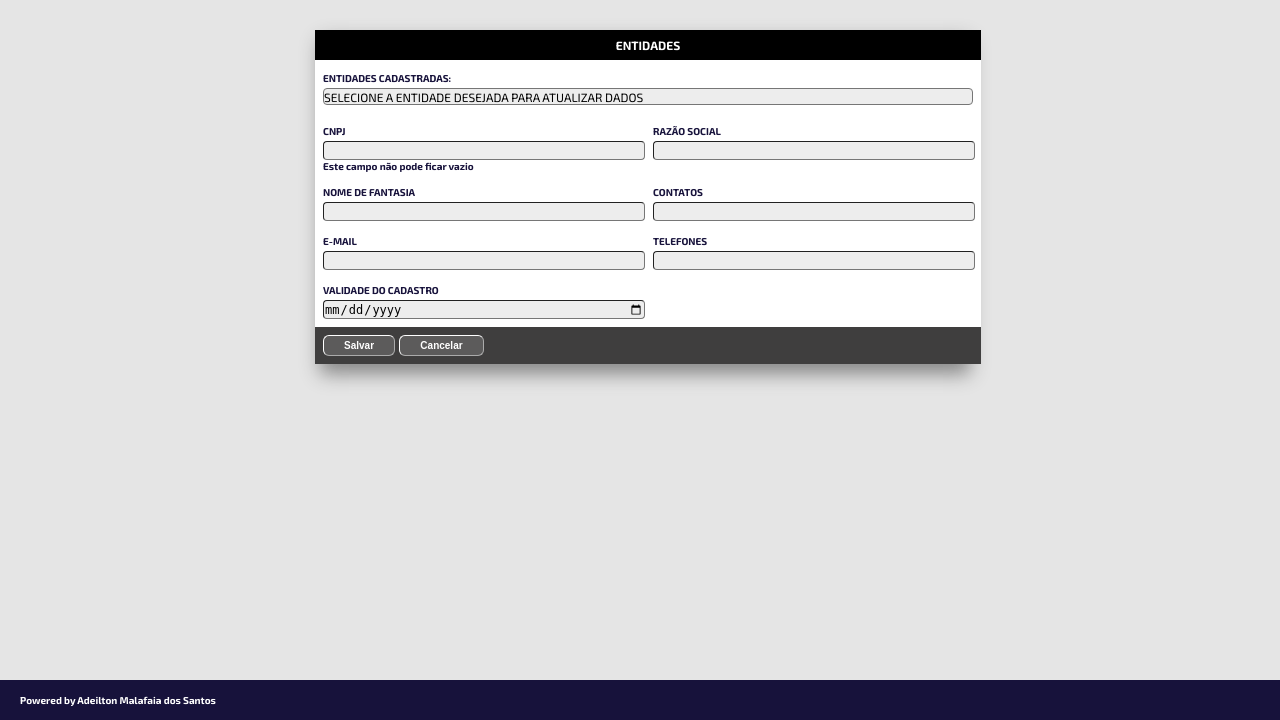
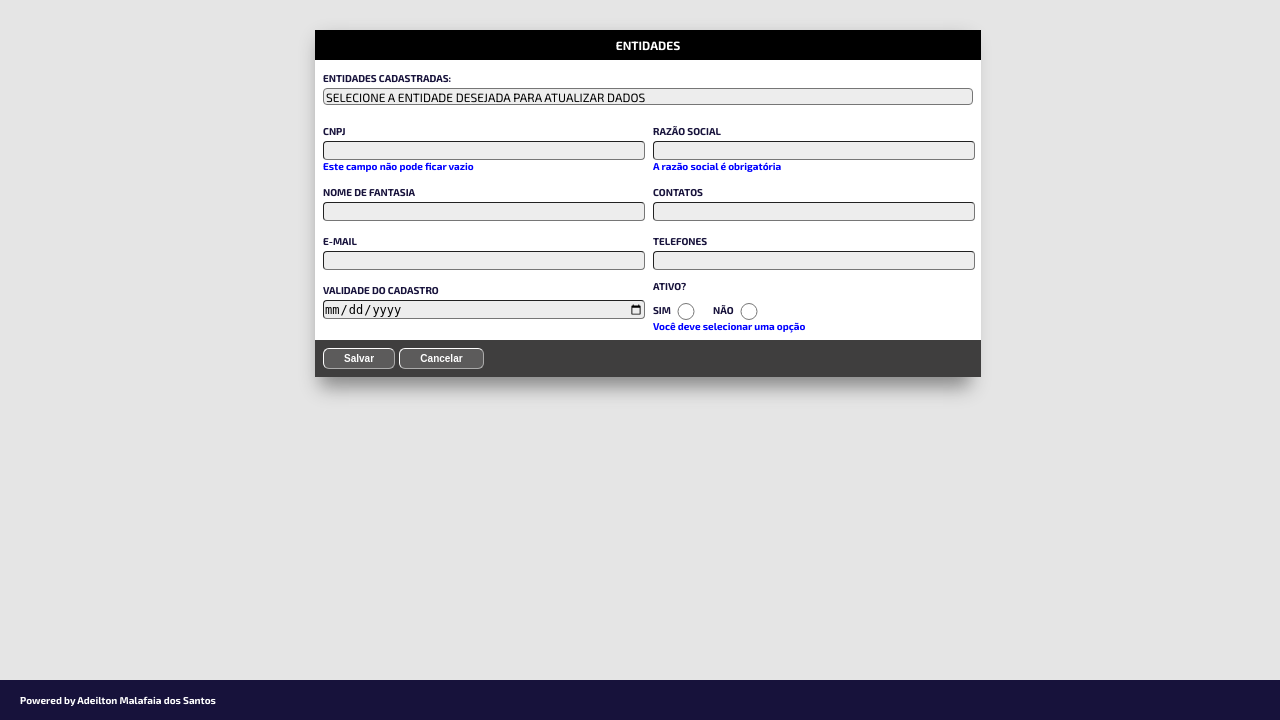
Before and after one commit to adeilton-malafaia/sipe-inmeq, a Django app: page /cad_entidades/ in a window 1280 px wide. Shown: the part 80-800 px from the top of the page. Run offline with Django 5.2, Linux system fonts and the light colour scheme.

Commit message:
Atualização de forms

```diff
--- a/destinations/forms.py
+++ b/destinations/forms.py
@@ -42,9 +42,20 @@ class EntidadeForm(forms.ModelForm):
             'ativo': 'Ativo?'
         }
 
+        help_texts = {
+            'rs': 'A razão social é obrigatória',
+            'ativo': 'Você deve selecionar uma opção'
+        }
+
+        error_messages = {
+            'cnpj': {
+                'required': 'Este campo não pode ficar vazio',
+                'invalid': 'Digite apenas números'
+            }
+        }
+
         widgets = {
             'cnpj': forms.TextInput(),
-            # 'validade': forms.DateTimeField()
             'ativo': forms.RadioSelect(
                 choices=[('s', 'Sim'), ('n', 'Não')],
                 attrs={
--- a/destinations/static/destinations/css/style-forms.css
+++ b/destinations/static/destinations/css/style-forms.css
@@ -69,20 +69,10 @@
   padding: 0.8rem;
 }
 
-/* input[type='date']{
-  font-size: 1rem;
-  display: flex;
-  flex-direction: column;
-  align-items: center;
-}
-
-input[type='file']{
-  height: 1.9rem;
-  font-size: 1rem;
-} */
-
 input[type='text']:focus{
   background-color: #ccffff;
+  padding-left: 0.5rem;
+  box-sizing: border-box;
 }
 
 select:focus{
@@ -93,11 +83,16 @@ input[type='date']:focus{
   background-color: #ccffff;
 }
 
+input[type='radio']{
+  width: 3rem;
+}
+
 select{
   appearance: none;
   font-family: "Exo 2", sans-serif;
   font-optical-sizing: auto;
   font-size: 1.2rem;
+  padding: 0 0.2rem;
 }
 
 option, input, option, select, input[type='radio'], input[type='date']{
@@ -106,3 +101,11 @@ option, input, option, select, input[type='radio'], input[type='date']{
   border-width: thin;
   border-radius: 0.4rem 0.4rem;
 }
+
+.help_text{
+  color: blue;
+}
+
+.error{
+  color: red;
+}
--- a/destinations/static/destinations/css/style-main.css
+++ b/destinations/static/destinations/css/style-main.css
@@ -22,3 +22,7 @@ html{
   height: 4.5rem;
   margin-right: 1rem;
 }
+
+.uppercase{
+  text-transform: uppercase;
+}
--- a/destinations/templates/destinations/pages/entidades.html
+++ b/destinations/templates/destinations/pages/entidades.html
@@ -23,11 +23,32 @@
         <p class="help_text">
           {{ field.help_text }}
         </p>
-              {{ field.errors}}
+        {% endif %}
+
+        {% if field.error_messagens %}
+        <p class="error">
+          {{field.error_messages}}
+        </p>
         {% endif %}
       </div>
       {% endif %}
       {% endfor %}
+      <div>
+        <div class="uppercase" style="height: 2rem;">
+          {{ form.ativo.label }}
+        </div>
+        <div class="div-row-left">
+          {% for opt in form.ativo %}
+          <div class="div-row-left" style="align-items: end; width: 6rem;">
+            <label for="{{ opt.id_for_label }}">{{ opt.choice_label }}</label>
+            {{ opt.tag }}
+          </div>
+          {% endfor %}
+        </div>
+        <span class="help_text">
+          {{ form.ativo.help_text }}
+        </span>
+      </div>
     </div>
     <div class="div-form-footer">
       <button type="submit">Salvar</button>&nbsp;&nbsp;
```
Lines whose indentation alone changed are shown as unchanged.
